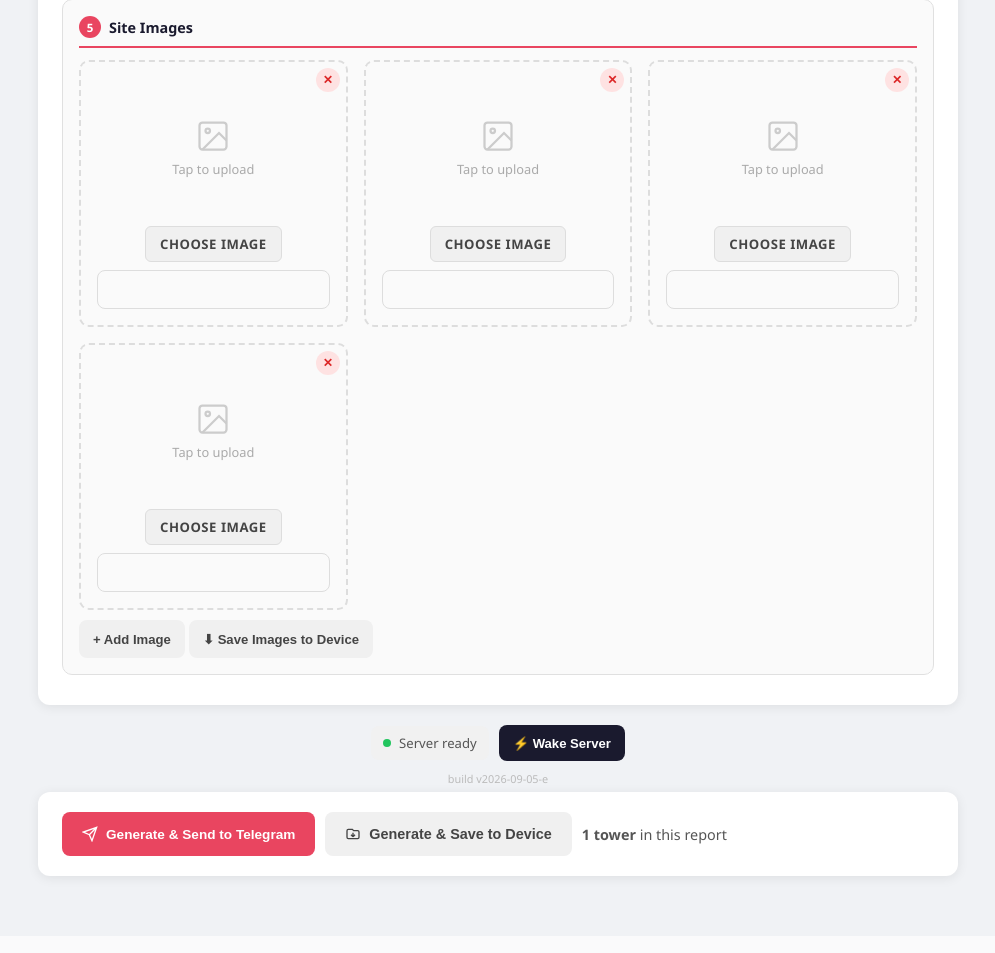
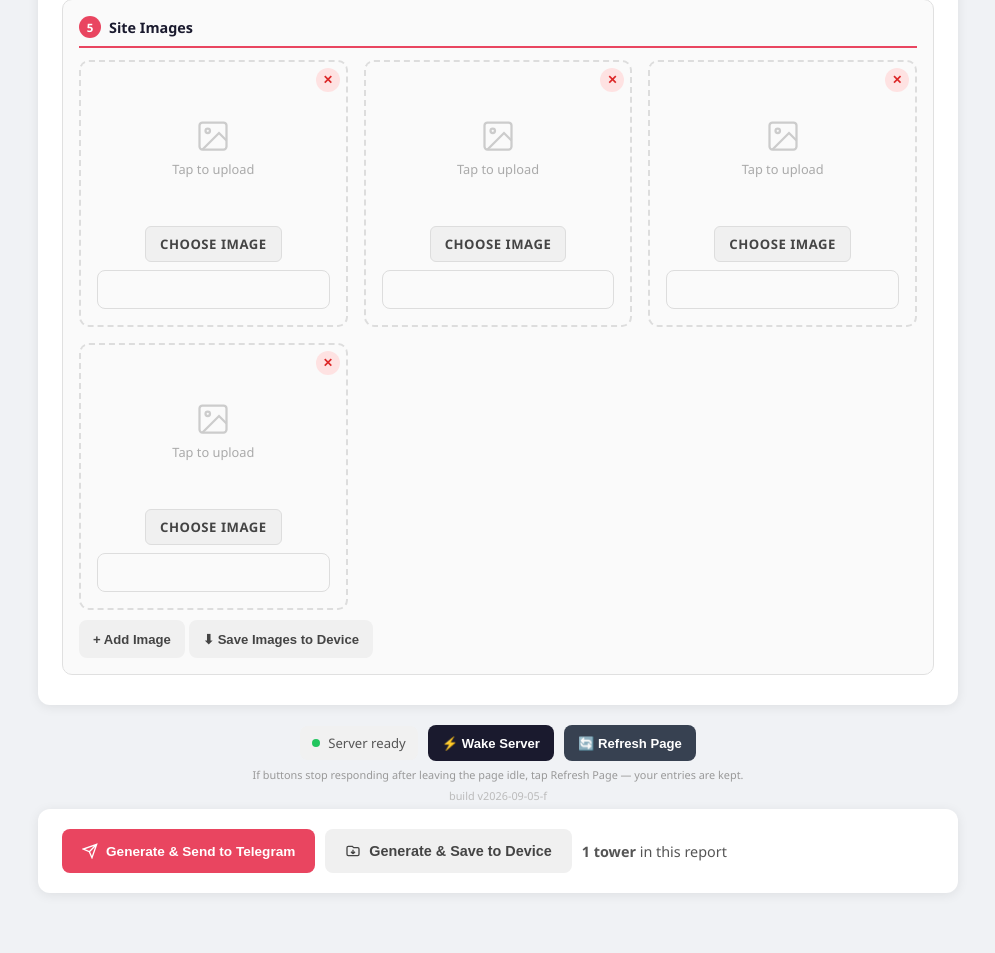
Before and after one commit to roboticstsl-ops/Site_Report_working, a Flask app: page / in a window 1280 px wide. Shown: the part 2790-3743 px from the top of the page, without its empty margins (142-1137 px from the left). Before the commit the page ends 3674 px from the top, so only its background shows below. Run offline with Flask 3, Linux system fonts and the light colour scheme; parts of the project's set-up code (start-up, migrations or seed data) failed here and were passed over.

Commit message:
Update index.html fixed bug and new refresh button for page

```diff
--- a/templates/index.html
+++ b/templates/index.html
@@ -526,9 +526,18 @@
                      cursor:pointer;min-height:36px;">
         ⚡ Wake Server
       </button>
+      <button type="button" id="refresh-page-btn" onclick="refreshPageKeepingValues()"
+              style="display:flex;align-items:center;gap:6px;padding:8px 14px;border-radius:8px;
+                     background:#374151;color:#fff;border:none;font-size:0.82rem;font-weight:600;
+                     cursor:pointer;min-height:36px;">
+        🔄 Refresh Page
+      </button>
+    </div>
+    <div style="text-align:center;font-size:0.68rem;color:#999;margin:-4px 0 6px;">
+      If buttons stop responding after leaving the page idle, tap Refresh Page — your entries are kept.
     </div>
     <div style="text-align:center;font-size:0.68rem;color:#bbb;margin-bottom:6px;">
-      build v2026-09-05-e
+      build v2026-09-05-f
     </div>
     <div class="actions-bar">
       <button type="submit" class="btn btn-primary" data-output="telegram">
@@ -1721,6 +1730,18 @@ function writeDraft() {
     localStorage.setItem(DRAFT_KEY, json);
   } catch (e) { console.warn('draft save failed', e); }
 }
+
+// iOS Safari sometimes leaves a long-idle tab's touch handling unresponsive
+// (tap targets stop firing) until something forces it to fully re-render.
+// A plain reload fixes that — and since the draft autosave already keeps a
+// running copy of every field (including photos) in localStorage, this
+// reload brings all of it straight back via the normal restoreDraft() call
+// that already runs on page load. Unlike "Start fresh," nothing is cleared.
+function refreshPageKeepingValues() {
+  writeDraft();          // force the very latest state to save, even mid-debounce
+  location.reload();
+}
+
 function saveDraft() {
   clearTimeout(_saveTimer);
   _saveTimer = setTimeout(writeDraft, 600);
```
